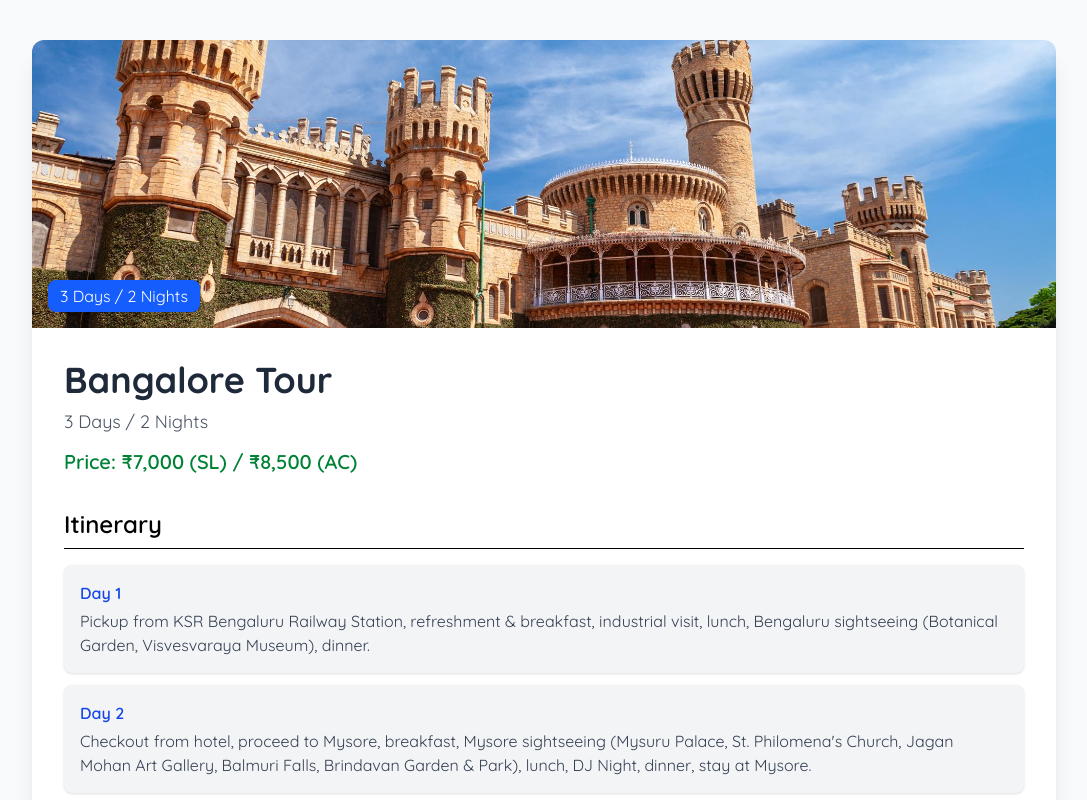
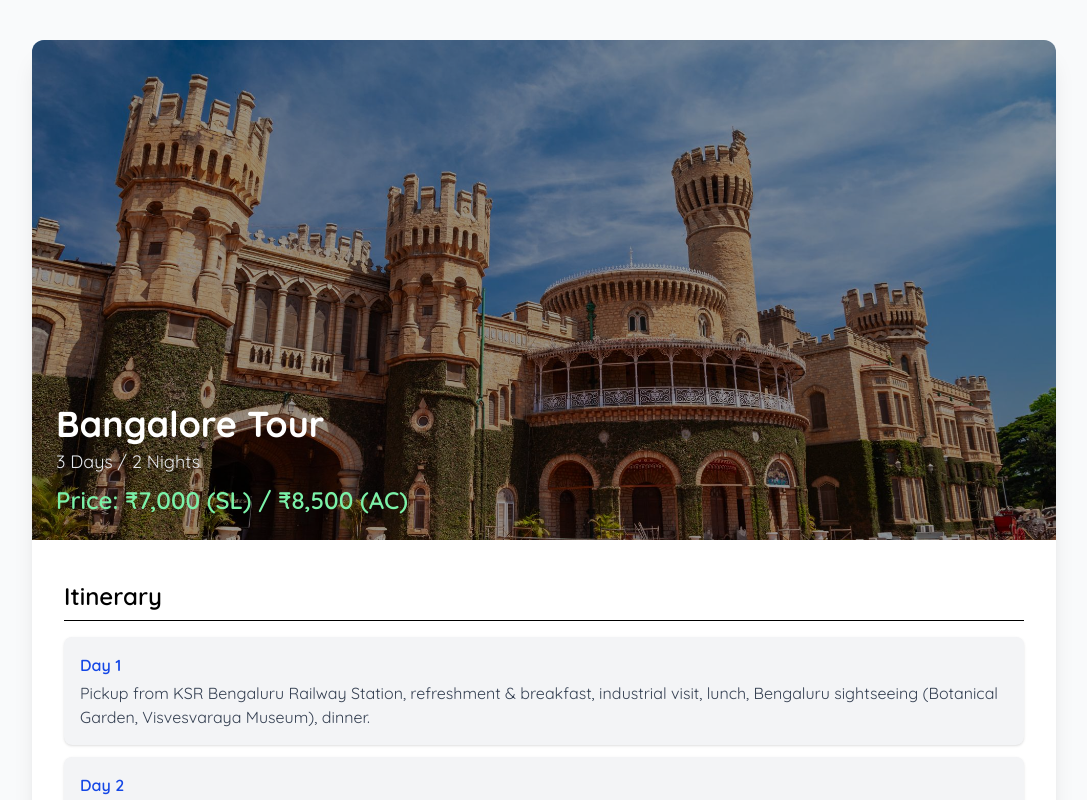
Before and after one commit to SUYASH2004/rujark-travels, a Next.js app: page /plans/1 in a window 1280 px wide. Shown: the top 800 px of the page, without its empty margins (96-1183 px from the left). Built offline with nearby package versions, Linux system fonts and the light colour scheme.

Commit message:
plan section update

```diff
--- a/src/pages/plans/[id].js
+++ b/src/pages/plans/[id].js
@@ -30,32 +30,30 @@ export default function PlanDetails() {
   return (
     <div className="bg-gray-50 min-h-screen py-10">
       <div className="max-w-5xl mx-auto bg-white shadow-xl rounded-xl overflow-hidden">
-        {/* Image */}
-        <div className="relative h-72 w-full">
+        {/* Image with Overlay Info */}
+        <div className="relative h-125 w-full">
           <Image
             src={plan.img}
             alt={plan.title}
-            fill // ✅ Automatically covers width/height
+            fill
             style={{ objectFit: "cover" }}
             priority
           />
-          <span className="absolute bottom-4 left-4 bg-blue-600 text-white px-3 py-1 rounded-lg shadow">
-            {plan.duration}
-          </span>
+
+          {/* Overlay Content */}
+          <div className="absolute inset-0 bg-black/40 flex flex-col justify-end p-6">
+            <h1 className="text-4xl font-bold text-white">{plan.title}</h1>
+            <p className="text-lg text-gray-200 mt-1">{plan.duration}</p>
+            <p className="text-2xl font-semibold text-green-300 mt-2">
+              Price: {plan.price}
+            </p>
+          </div>
         </div>
 
         {/* Content */}
         <div className="p-8">
-          <h1 className="text-4xl font-bold text-gray-800">{plan.title}</h1>
-          <p className="text-lg text-gray-600 mt-2">{plan.duration}</p>
-          <p className="text-xl font-semibold text-green-700 mt-3">
-            Price: {plan.price}
-          </p>
-
           {/* Itinerary */}
-          <h2 className="mt-8 text-2xl font-semibold border-b pb-2">
-            Itinerary
-          </h2>
+          <h2 className="mt-2 text-2xl font-semibold border-b pb-2">Itinerary</h2>
           <ul className="mt-4 space-y-3">
             {Array.isArray(plan.details) && plan.details.length > 0 ? (
               plan.details.map((day, index) => (
```
